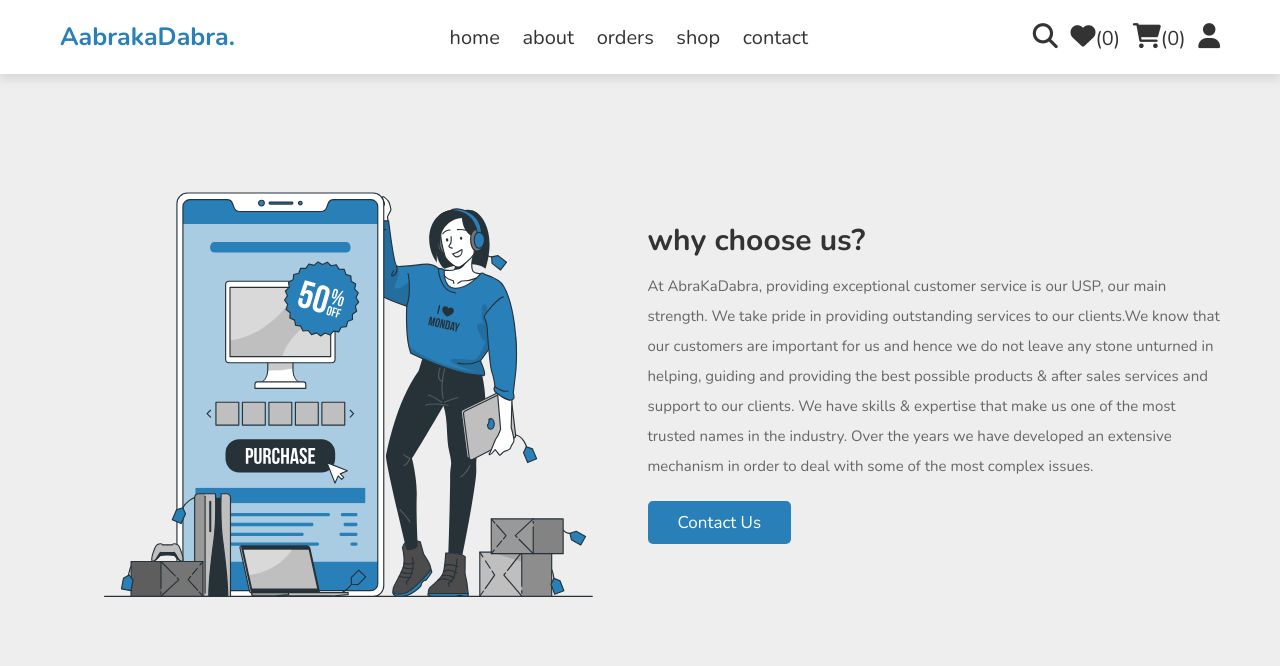
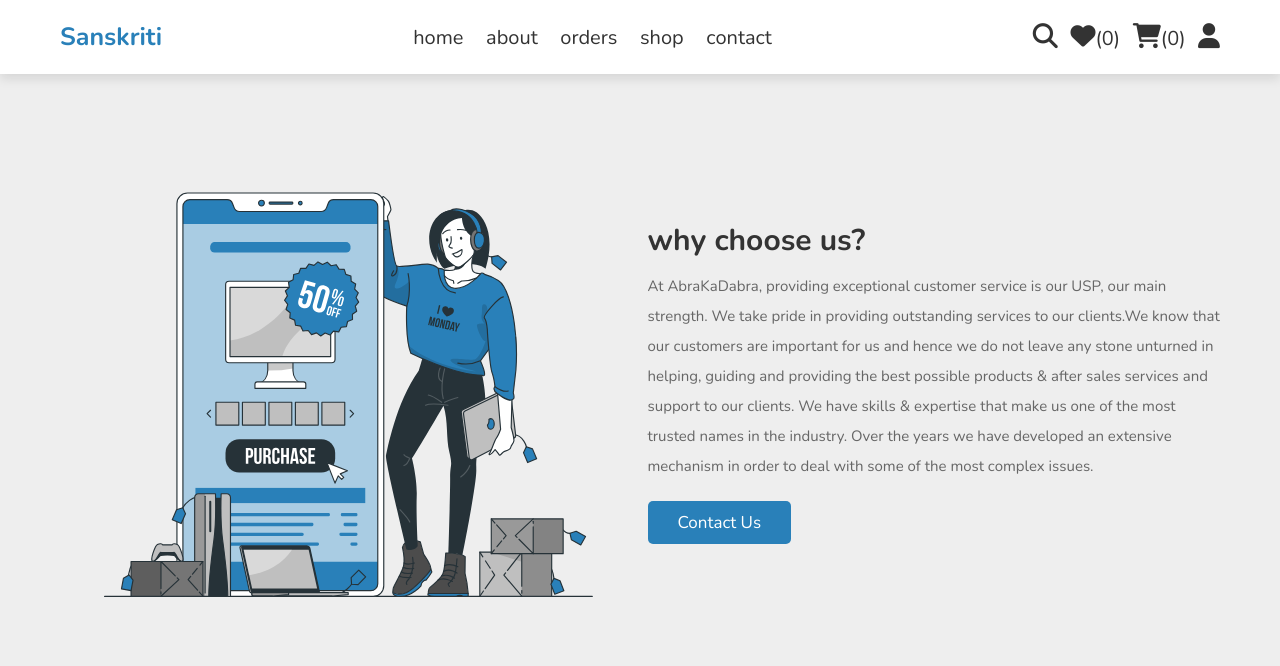
Before and after one commit to Mr-Khandelwal/AbraKaDabra, a PHP site: page /about.php in a window 1280 px wide. Shown: the top 666 px of the page. Run offline with PHP 8.4, Linux system fonts and the light colour scheme; data that the repository does not hold is empty; some libraries are stand-ins or nearby versions.

Commit message:
name commit

```diff
--- a/components/user_header.php
+++ b/components/user_header.php
@@ -16,7 +16,7 @@
 
 <section class="flex">
 
-<a href="home.php" class="logo"><span style="font-family:courier;"><b>AabrakaDabra.</b></span></a>
+<a href="home.php" class="logo"><span style="font-family:Lobster;"><b>Sanskriti</b></span></a>
 
 <nav class="navbar">
    <a href="home.php">home</a>
--- a/css/style.css
+++ b/css/style.css
@@ -1,4 +1,5 @@
 @import url('https://fonts.googleapis.com/css2?family=Nunito:wght@200;300;400;500;600;700&display=swap');
+@import url('https://fonts.googleapis.com/css2?family=Lobster&display=swap');
 
 :root{
    --main-color:#2980b9;
```
